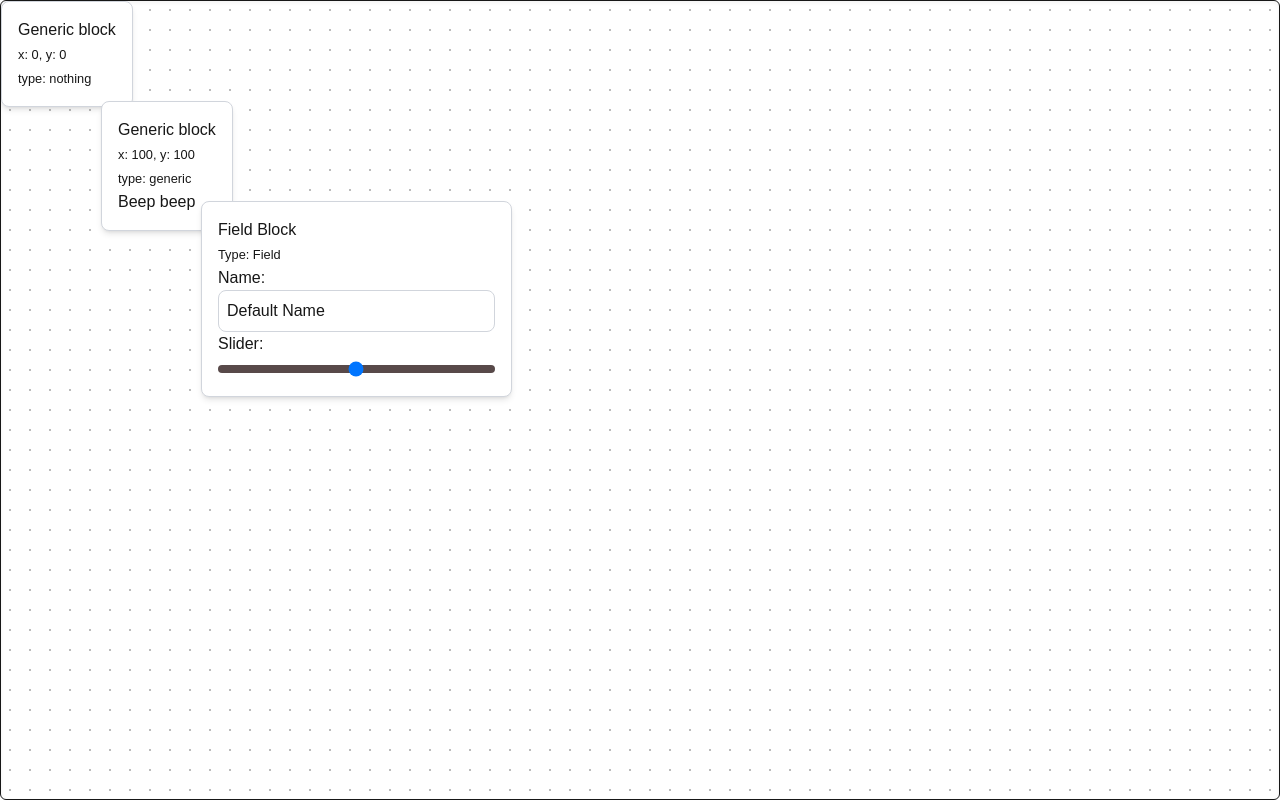
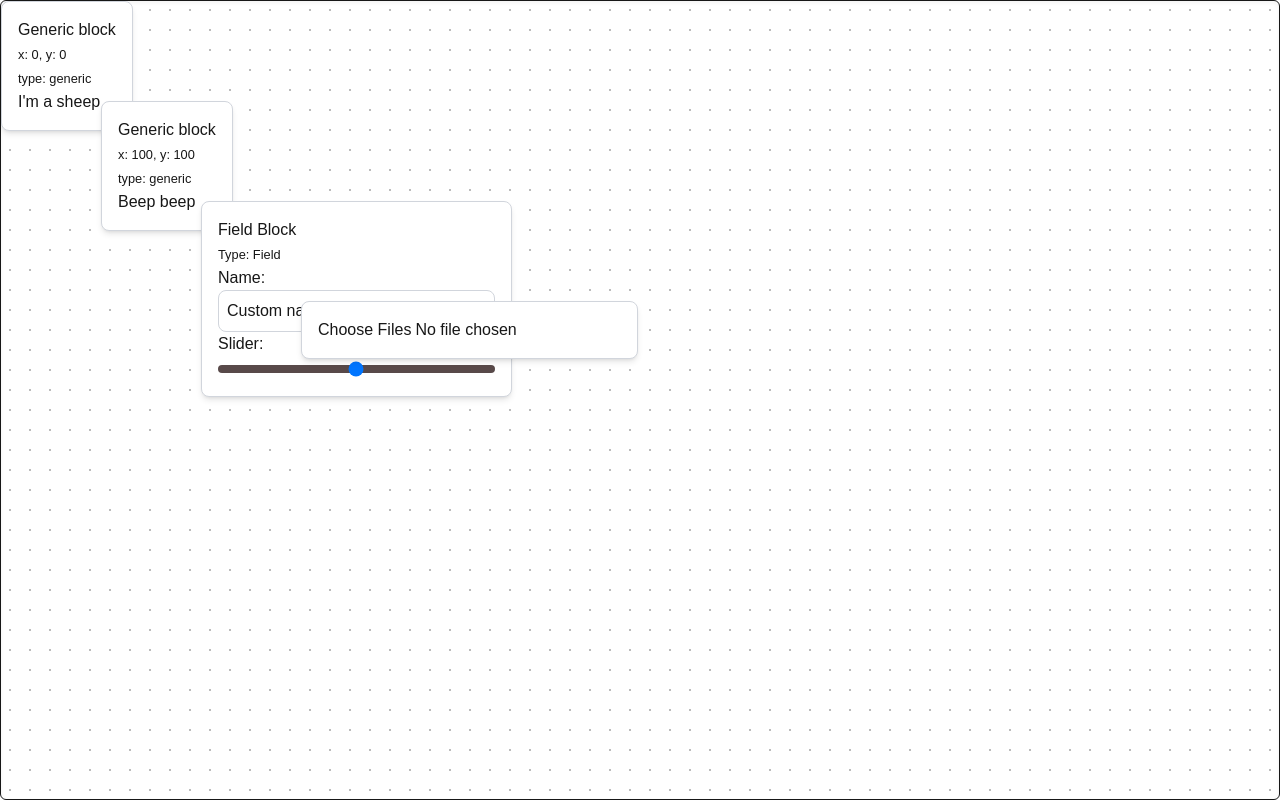
Before and after one commit to jasonchiu8421/Nocodile, a Next.js app in the folder nocodile/: page /workflow in a window 1280 px wide. Built offline with nearby package versions, Linux system fonts and the light colour scheme.

Commit message:
field block updates global block state

```diff
--- a/nocodile/app/globals.css
+++ b/nocodile/app/globals.css
@@ -55,3 +55,6 @@ input[type="text"] {
   @apply bg-white border border-gray-300 rounded-lg p-2;
   width: 100%;
 }
+input[type="file"] {
+  all: none;
+}
--- a/nocodile/app/workflow/components/Workspace.tsx
+++ b/nocodile/app/workflow/components/Workspace.tsx
@@ -13,19 +13,21 @@ type WorkspaceProps = {
   workspace: WorkspaceData;
   blocks: GenericBlockData[];
   onBgDoubleClick?: (e: React.MouseEvent<HTMLDivElement>) => void;
+  onBlockChange?: (data: GenericBlockData) => void; // Passed to blocks with fields
 };
 
 export const Workspace = ({
   workspace,
   blocks,
   onBgDoubleClick,
+  onBlockChange,
 }: WorkspaceProps) => {
   //dnd stuff
   const { setNodeRef } = useDroppable({ id: workspace.id });
 
   //debug, use to show all state chagnes
-  function handleFieldChange() {
-    console.log(blocks);
+  function handleBlockChange(data: GenericBlockData) {
+    onBlockChange?.(data);
   }
 
   return (
@@ -44,7 +46,7 @@ export const Workspace = ({
               <FieldBlock
                 key={index}
                 block={block}
-                onFieldChange={handleFieldChange}
+                onBlockChange={handleBlockChange}
               />
             );
           case "images":
--- a/nocodile/app/workflow/components/blocks/FieldBlock.tsx
+++ b/nocodile/app/workflow/components/blocks/FieldBlock.tsx
@@ -1,10 +1,11 @@
 import React from "react";
 import { useDraggable } from "@dnd-kit/core";
 import { BlockType } from "./blockTypes";
-import { GenericBlockData } from "../GenericBlock";
+import { GenericBlockData } from "./GenericBlock";
 import { DraggableBlock } from "./DraggableBlock";
 import { useState } from "react";
 
+/** A block that stores editable fields. Updates the blocks states in pages.tsx */
 export interface FieldBlockData extends GenericBlockData {
   id: number;
   x: number;
@@ -17,17 +18,16 @@ export interface FieldBlockData extends GenericBlockData {
 
 type FieldBlockProps = {
   block: FieldBlockData;
-  onFieldChange?: () => void;
+  onBlockChange?: (data: FieldBlockData) => void;
 };
 
-export const FieldBlock = ({ block, onFieldChange }: FieldBlockProps) => {
-  const [name, setName] = useState("Default Name");
-  const [sliderValue, setSliderValue] = useState(0.5);
+export const FieldBlock = ({ block, onBlockChange }: FieldBlockProps) => {
+  const [name, setName] = useState(block.name || "Default Name");
+  const [sliderValue, setSliderValue] = useState(block.sliderValue || 0.5);
 
-  function handleChange() {
-    if (onFieldChange) {
-      onFieldChange();
-    }
+  function handleChange(updatedData: Partial<FieldBlockData>) {
+    const updatedBlock = { ...block, ...updatedData };
+    onBlockChange?.(updatedBlock);
   }
 
   return (
@@ -41,7 +41,7 @@ export const FieldBlock = ({ block, onFieldChange }: FieldBlockProps) => {
           type="text"
           onChange={(e) => {
             setName(e.target.value);
-            handleChange();
+            handleChange({ name: e.target.value });
           }}
           value={name}
         />
@@ -53,9 +53,10 @@ export const FieldBlock = ({ block, onFieldChange }: FieldBlockProps) => {
           min={0}
           max={1}
           step={0.1}
+          value={sliderValue}
           onChange={(e) => {
             setSliderValue(e.target.valueAsNumber);
-            handleChange();
+            handleChange({ sliderValue: e.target.valueAsNumber });
           }}
         />
       </div>
--- a/nocodile/app/workflow/components/blocks/GenericBlock.tsx
+++ b/nocodile/app/workflow/components/blocks/GenericBlock.tsx
@@ -19,15 +19,15 @@ export const GenericBlock = ({ block }: GenericBlockProps) => {
   return (
     <DraggableBlock id={block.id} x={block.x} y={block.y}>
       <h1>Generic block</h1>
-      <p>
+      <div>
         <small>
           x: {block.x}, y: {block.y}
         </small>
-      </p>
-      <p>
+      </div>
+      <div>
         <small>type: {block.type} </small>
-      </p>
-      <p>{block.data}</p>
+      </div>
+      <div>{block.data}</div>
     </DraggableBlock>
   );
 };
--- a/nocodile/app/workflow/page.tsx
+++ b/nocodile/app/workflow/page.tsx
@@ -13,7 +13,13 @@ const test_workspace: WorkspaceData = {
   title: "Test workspace",
 };
 const test_blocks: GenericBlockData[] = [
-  { id: 1, x: 0, y: 0, title: "Test title", label: "Hello!", type: "nothing" },
+  {
+    id: 1,
+    x: 0,
+    y: 0,
+    type: "generic",
+    data: "I'm a sheep",
+  },
   {
     id: 2,
     x: 100,
@@ -26,6 +32,16 @@ const test_blocks: GenericBlockData[] = [
     x: 200,
     y: 200,
     type: "field",
+
+    name: "Custom name Owo",
+    sliderValue: 0.5,
+  },
+  {
+    id: 4,
+    x: 300,
+    y: 300,
+    type: "images",
+    images: [],
   },
 ];
 const page = () => {
@@ -69,6 +85,19 @@ const page = () => {
   function handleDragMove(e: DragMoveEvent) {
     const { active, over } = e;
   }
+
+  function logBlocks() {
+    console.log(blocks);
+  }
+
+  function updateBlocks(updatedBlock: GenericBlockData) {
+    setBlocks((prevBlocks) =>
+      prevBlocks.map((block) =>
+        block.id === updatedBlock.id ? updatedBlock : block
+      )
+    );
+    console.log("Updated Blocks:", blocks);
+  }
   return (
     <main>
       <DndContext onDragEnd={handleDragEnd} onDragMove={handleDragMove}>
@@ -76,6 +105,7 @@ const page = () => {
           workspace={test_workspace}
           blocks={blocks}
           onBgDoubleClick={addBlock}
+          onBlockChange={updateBlocks}
         />
       </DndContext>
     </main>
```
